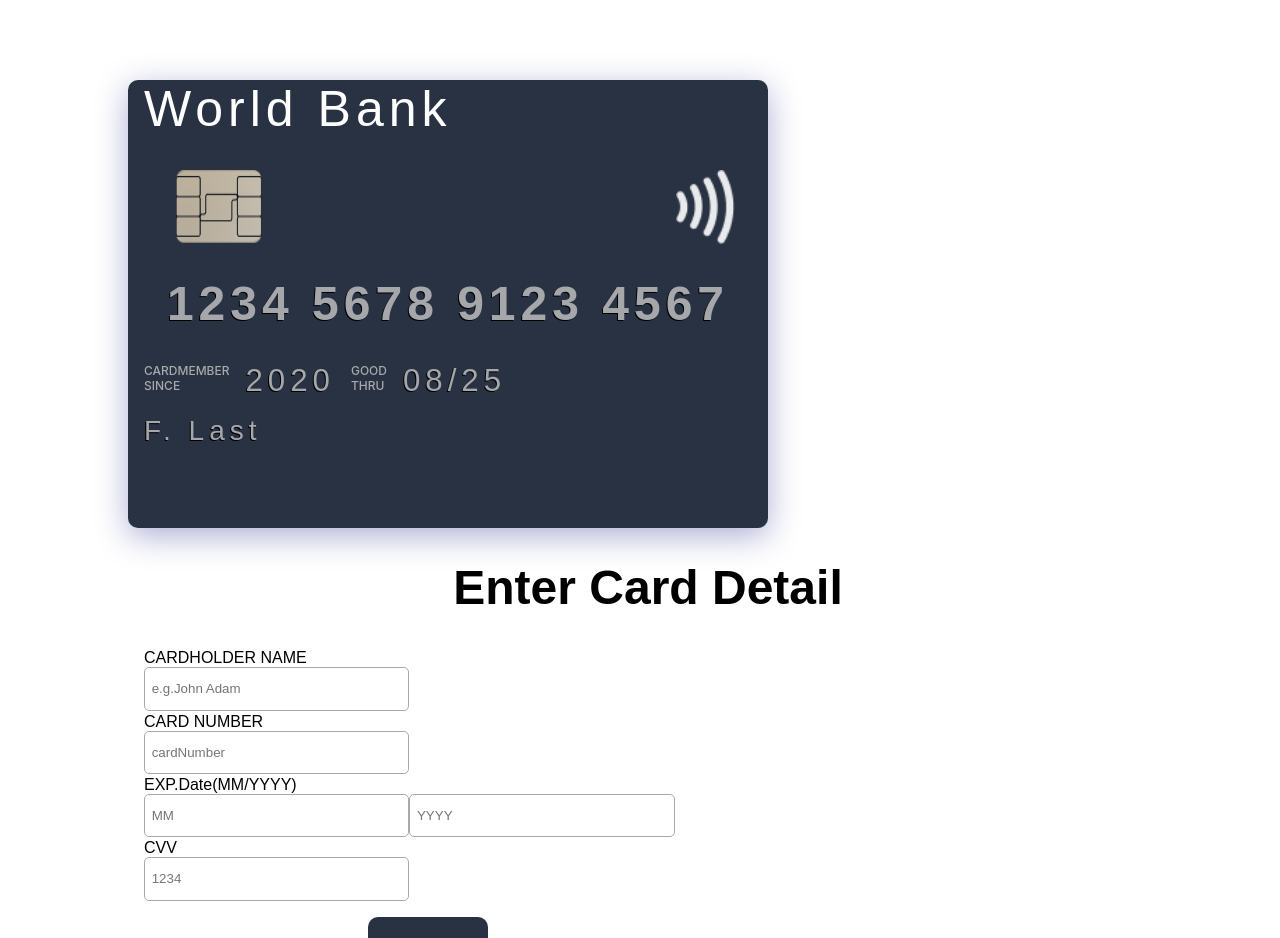
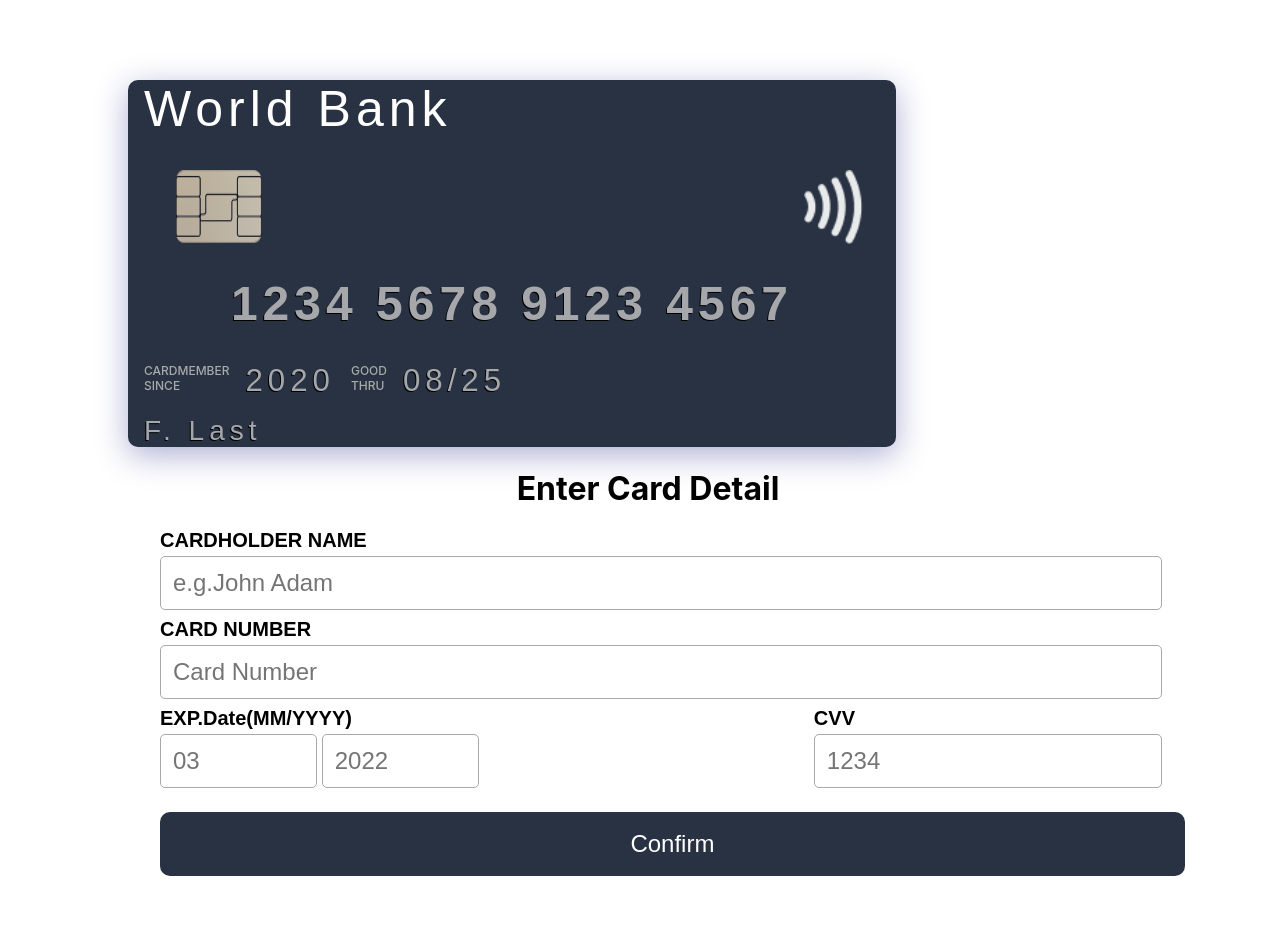
Before and after one commit to qiafengchen/credit-card, a React (Create React App) app: page / in a window 1280 px wide. Shown: the top 938 px of the page. Built offline with nearby package versions, Linux system fonts and the light colour scheme; a web font is replaced by a local one.

Commit message:
UI optimization

```diff
--- a/package.json
+++ b/package.json
@@ -9,6 +9,7 @@
     "react": "^18.2.0",
     "react-dom": "^18.2.0",
     "react-scripts": "5.0.1",
+    "sass": "^1.54.5",
     "serve": "^14.0.1",
     "typescript": "^4.7.4",
     "web-vitals": "^2.1.4"
--- a/src/components/Elements/Card/Card.module.css
+++ b/src/components/Elements/Card/Card.module.scss
@@ -1,6 +1,7 @@
 .card {
-  width: 40rem;
-  height: 28rem;
+  width: 75%;
+  max-width: 50rem;
+  height: 100%;
   background: #283243;
   box-shadow: 0 8px 32px 0 rgba(31, 38, 135, 0.37);
   border-radius: 10px;
--- a/src/components/Elements/Card/Card.tsx
+++ b/src/components/Elements/Card/Card.tsx
@@ -1,5 +1,5 @@
 import React from 'react';
-import classes from './Card.module.css';
+import classes from './Card.module.scss';
 import Chip from '../../../assets/Chip.png';
 import PayPass from '../../../assets/PayPass.png';
 // @ts-ignore
--- a/src/components/Elements/Form/Form.module.css
+++ b/src/components/Elements/Form/Form.module.scss
@@ -5,14 +5,16 @@
 }
 
 .label {
-  font-size: 1rem;
+  font-size: 1.25rem;
+  font-weight: 700;
   font-family: ibm-plex-sans, sans-serif;
 }
 
-.title {
+form .title {
   font-family: ibm-plex-sans, sans-serif;
   font-weight: 700;
   font-size: xxx-large;
+  margin: 0 !important;
 }
 
 .error,
@@ -24,14 +26,21 @@
   font-size: large;
   text-align: left;
   font-weight: 600;
+  margin-left: 1rem;
 }
 
 input {
-  width: 250px;
+  margin-top: 0.25rem;
+  margin-bottom: 0.5rem;
+  width: 100%;
   height: 28px;
   border: 1px solid#a9a9a9;
   border-radius: 5px;
   padding: 0.5em;
+}
+
+input[type='text'] {
+  font-size: 1.5rem;
 }
 
 .submitButton,
@@ -42,8 +51,9 @@ input {
   font-weight: 500;
   font-size: 1.5rem;
   border-radius: 10px;
-  padding: 1rem;
-  margin: 1rem 0 1rem 14rem;
+  width: 105%;
+  padding: 1rem 0;
+  margin-top: 1rem;
   border: 2px solid #283243;
 }
 
@@ -69,3 +79,11 @@ input {
     display: block;
   }
 }
+
+.expiryInputContainer {
+  display: flex;
+  & > input {
+    margin-right: 5px;
+    width: 20%;
+  }
+}
--- a/src/components/Elements/Form/Form.tsx
+++ b/src/components/Elements/Form/Form.tsx
@@ -2,7 +2,7 @@ import React from 'react';
 import { Expiry } from '../../../utils';
 // @ts-ignore
 import Card from '../Card/Card.tsx';
-import classes from './Form.module.css';
+import classes from './Form.module.scss';
 // @ts-ignore
 import { numericRegex } from '../../../utils/index.ts';
 
@@ -52,9 +52,7 @@ const CreditCardForm = (): JSX.Element => {
   };
 
   return (
-    <div
-      className={classes.layout}
-    >
+    <div className={classes.layout}>
       <Card cardNumber={cardNumber} name={name} expiry={expiry} />
       <div
         style={{
@@ -66,7 +64,7 @@ const CreditCardForm = (): JSX.Element => {
         {success && !error ? (
           <div className={classes.success}>Your card has been confirmed!</div>
         ) : null}
-        <form onSubmit={submitHandler}>
+        <form onSubmit={submitHandler} style={{ padding: '0 1rem' }}>
           <label htmlFor="cardHolderName" className={classes.label}>
             CARDHOLDER NAME
             <div>
@@ -89,7 +87,7 @@ const CreditCardForm = (): JSX.Element => {
                 maxLength={16}
                 id="cardNumber"
                 type="text"
-                placeholder="cardNumber"
+                placeholder="Card Number"
                 required
                 value={cardNumber}
                 onChange={(e) => {
@@ -98,15 +96,15 @@ const CreditCardForm = (): JSX.Element => {
               />
             </div>
           </label>
-          <div>
+          <div style={{ display: 'flex', justifyContent: 'space-between' }}>
             <label htmlFor="expiry" className={classes.label}>
               EXP.Date(MM/YYYY)
-              <div>
+              <div className={classes.expiryInputContainer}>
                 <input
                   maxLength={2}
                   id="expiry"
                   type="text"
-                  placeholder="MM"
+                  placeholder="03"
                   required
                   onChange={(e) => {
                     setExpiry({
@@ -119,7 +117,7 @@ const CreditCardForm = (): JSX.Element => {
                   maxLength={4}
                   id="expiry"
                   type="text"
-                  placeholder="YYYY"
+                  placeholder="2022"
                   required
                   onChange={(e) => {
                     setExpiry({
--- a/src/types/index.d.ts
+++ b/src/types/index.d.ts
@@ -1,2 +1,3 @@
 declare module '*.module.css';
+declare module '*.module.scss';
 declare module '*.png';
```
Also changed, not shown: 2 other files (tests, documents, lock files or other folders).
